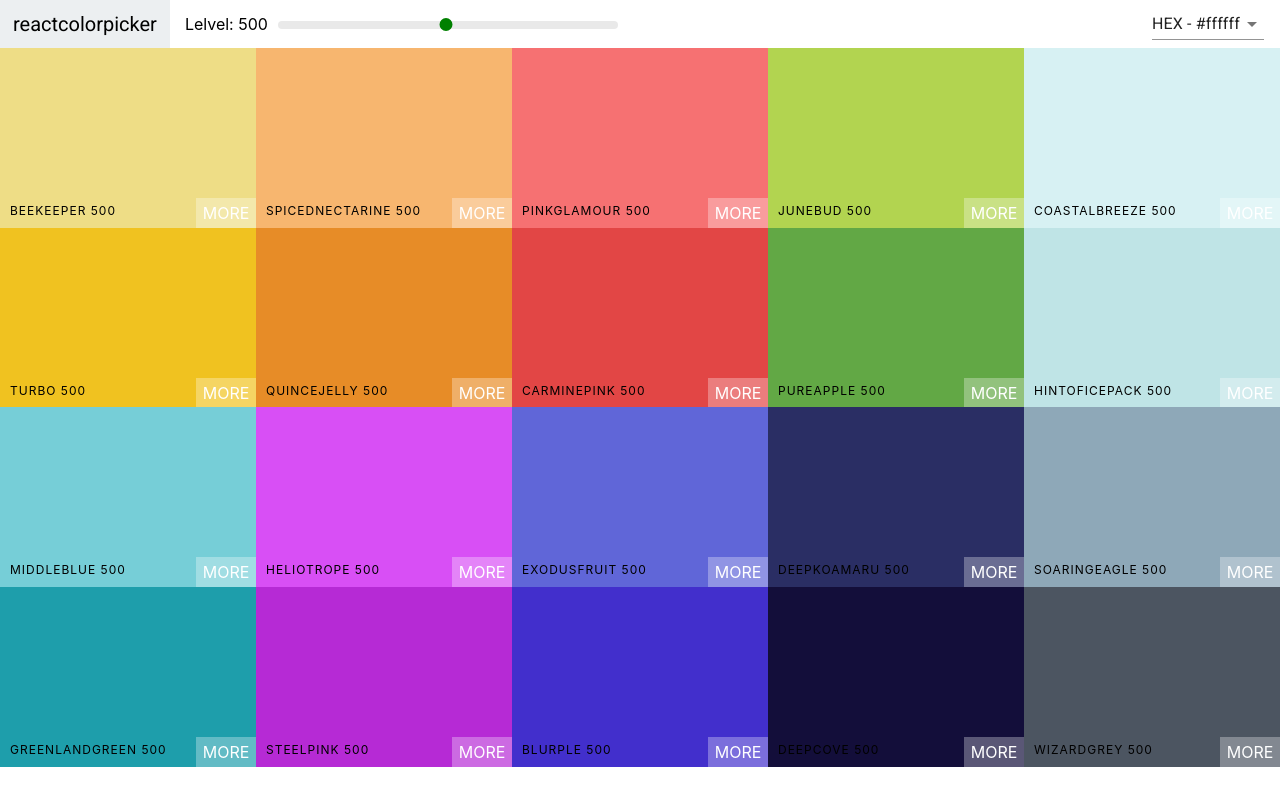
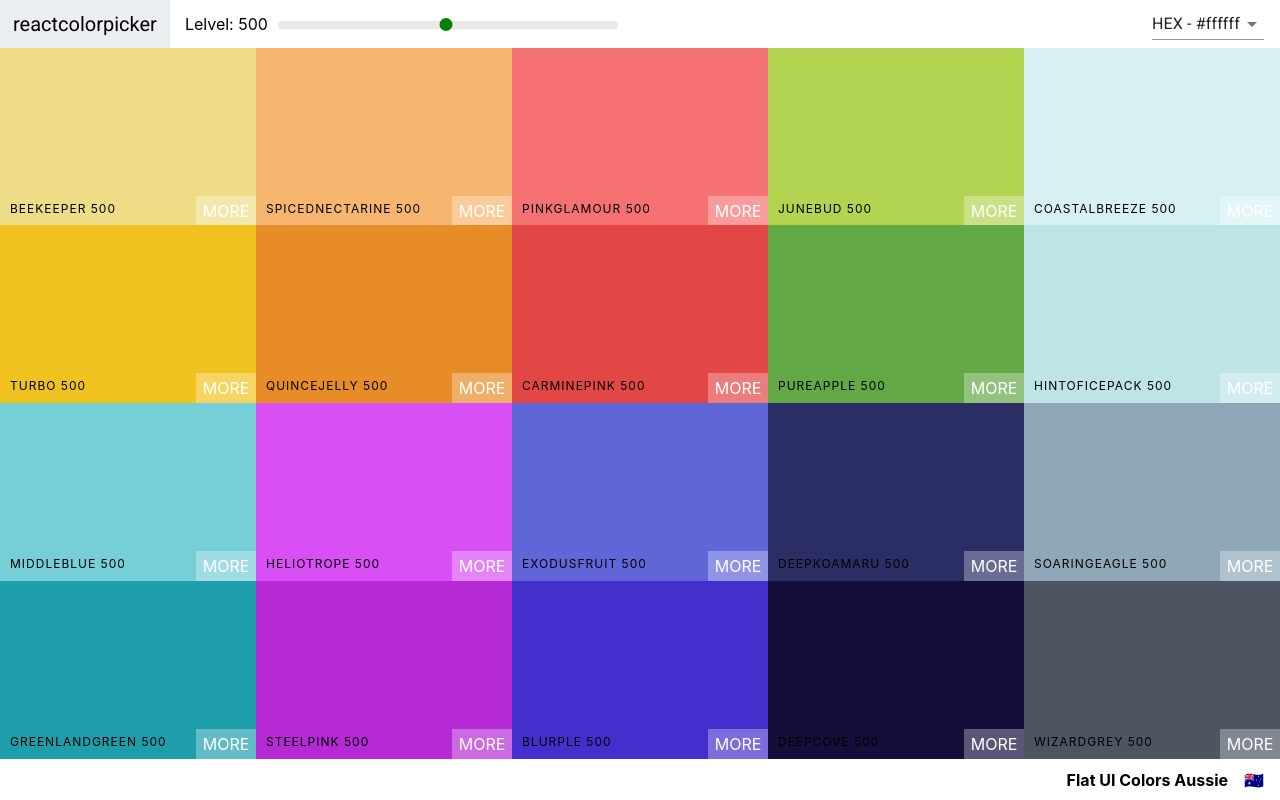
Before and after one commit to AlekseiiT/react-color-project, a React (Create React App) app: page / in a window 1280 px wide. Built offline with nearby package versions, Linux system fonts and the light colour scheme.

Commit message:
Add palette footer

```diff
--- a/src/Navbar.js
+++ b/src/Navbar.js
@@ -29,7 +29,7 @@
 	}
 
 	render() {
-		const { level, changeLevel, handleChange, format } = this.props;
+		const { level, changeLevel, format } = this.props;
 		return (
 			<header className="Navbar">
 				<div className="logo">
--- a/src/Palette.css
+++ b/src/Palette.css
@@ -1,7 +1,23 @@
 .Palette {
 	height: 100vh;
+	display: flex;
+	flex-direction: column;
 }
 
 .Palette-colors {
 	height: 90%;
 }
+
+.Palette-footer {
+	background-color: white;
+	height: 5vh;
+	display: flex;
+	justify-content: flex-end;
+	align-items: center;
+	font-weight: bold;
+}
+
+.emoji {
+	font-size: 1rem;
+	margin: 0 1rem;
+}
--- a/src/Palette.js
+++ b/src/Palette.js
@@ -23,16 +23,19 @@
 	}
 
 	render() {
-		const { colors } = this.props.palette;
+		const { colors, paletteName, emoji } = this.props.palette;
 		const { level, format } = this.state;
 		const colorBoxes = colors[level].map((color) => (
-			<ColorBox key={color.hex} background={color[format]} name={color.name} />
+			<ColorBox key={color.id} background={color[format]} name={color.name} />
 		));
 		return (
 			<div className="Palette">
 				<Navbar changeLevel={this.changeLevel} level={level} handleChange={this.changeFormat} format={format} />
 				<div className="Palette-colors">{colorBoxes}</div>
-				{/* footer here */}
+				<footer className="Palette-footer">
+					{paletteName}
+					<span className="emoji">{emoji}</span>
+				</footer>
 			</div>
 		);
 	}
```
